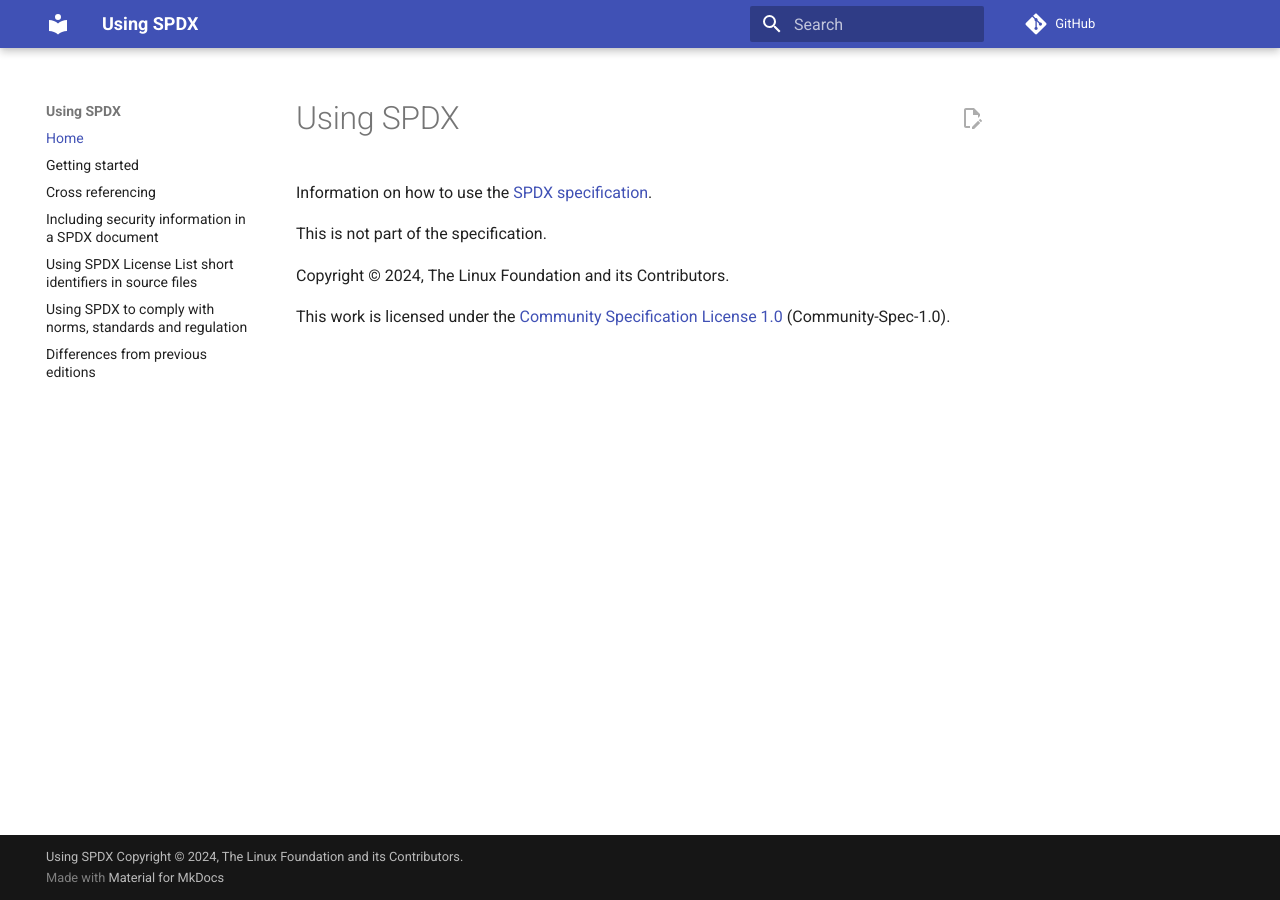
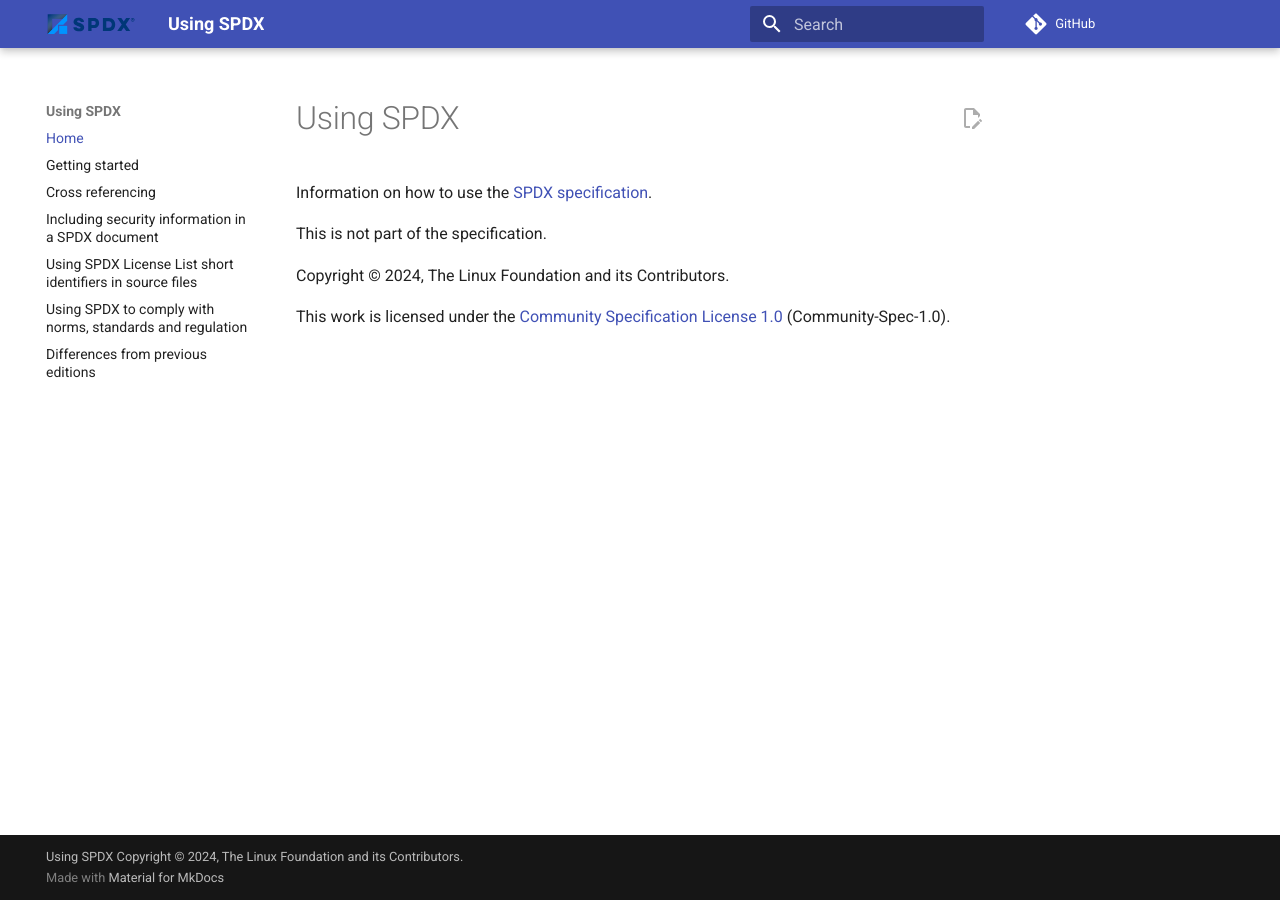
Before and after one commit to spdx/using, an MkDocs documentation site: the page built from docs/index.md, in a window 1280 px wide. Built offline with MkDocs 1.6.1 and Material for MkDocs 9.7.7, drawn with Linux system fonts in a browser that asks for light colours; comment, search, counter and statistics services are not loaded.

Commit message:
Add favicon
Signed-off-by: Arthit Suriyawongkul <arthit@gmail.com>

```diff
--- a/mkdocs.yml
+++ b/mkdocs.yml
@@ -8,6 +8,8 @@ copyright: Using SPDX Copyright © 2024, The Linux Foundation and its Contributo
 use_directory_urls: true
 theme:
   name: material
+  favicon: images/favicon.png
+  logo: images/spdx-logo.svg
   features:
     - content.action.edit
 plugins:
@@ -18,6 +20,9 @@ markdown_extensions:
   - def_list
   - pymdownx.details
   - pymdownx.superfences
+  - pymdownx.caret
+  - pymdownx.mark
+  - pymdownx.tilde
 strict: true
 validation:
   nav:
```
Also changed, not shown: README.md (+5 -4 lines), docs/images/favicon.png (added), docs/images/spdx-logo.svg (added).
